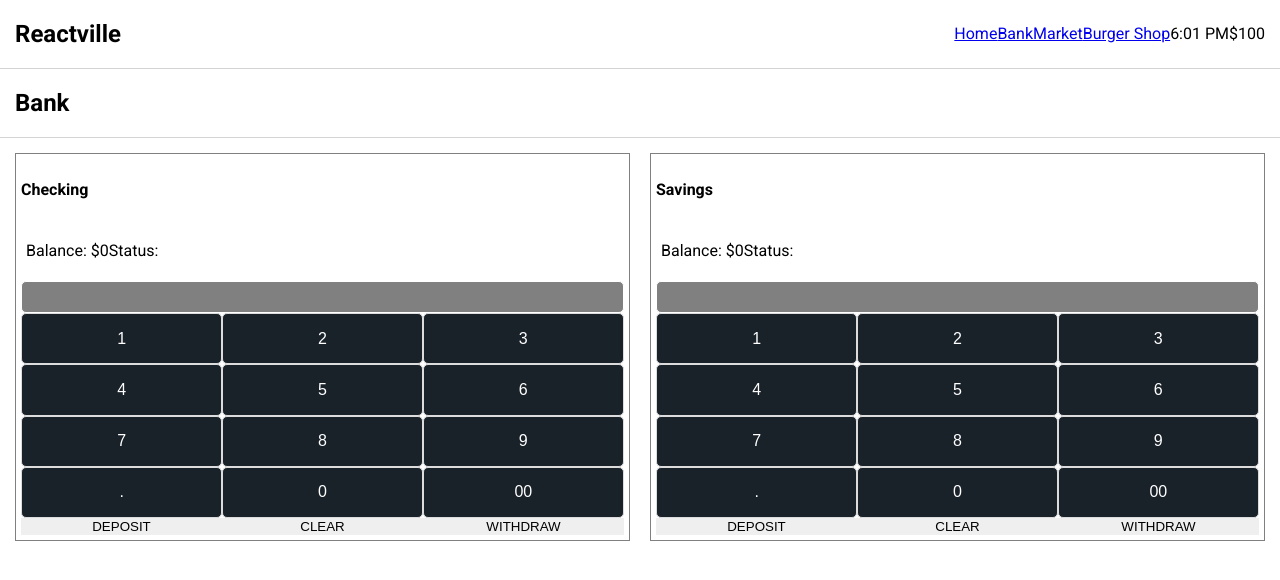
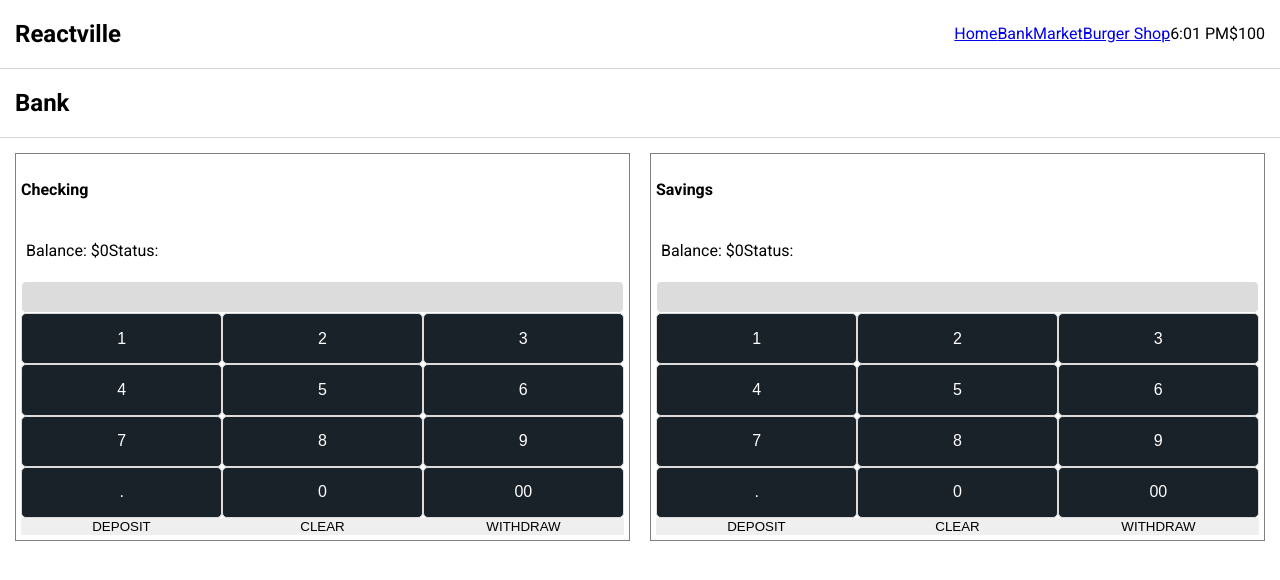
Before and after one commit to whlong1/reactville, a React (Create React App) app: page /bank in a window 1280 px wide. Shown: the top 580 px of the page. Built offline with nearby package versions, Linux system fonts and the light colour scheme.

Commit message:
remove unused components

```diff
--- a/src/Bank/Account.jsx
+++ b/src/Bank/Account.jsx
@@ -3,7 +3,7 @@ import ControlPanel from "./ControlPanel"
 
 
 const Account = (props) => {
-	const [balance, setBalance] = useState(0)
+	const [balance, setBalance] = useState(0) //does not maintain 2 decimals if last dec is a zero
 	const [message, setMessage] = useState('')
 	const validDollarAmount = /^\d+(?:\.\d{0,2})?$/
   //https://regexlib.com/REDetails.aspx?regexp_id=543
--- a/src/Bank/bank.css
+++ b/src/Bank/bank.css
@@ -34,7 +34,7 @@
 #input-display {
   height: 30px;
   border-radius: 5px;
-  background: grey;
+  background: rgb(220, 220, 220);
   border: 1px solid white;
 }
 
```
Also changed, not shown: src/TrafficLight/TrafficLight.jsx (deleted, +0 -16 lines).
